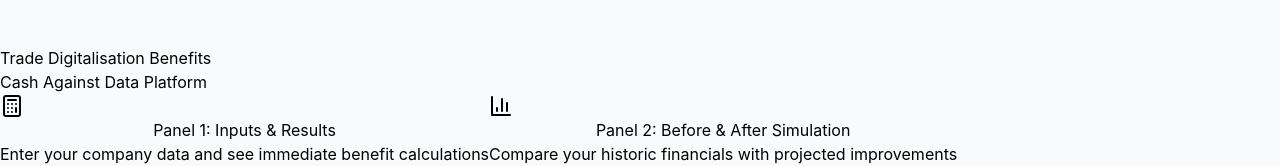
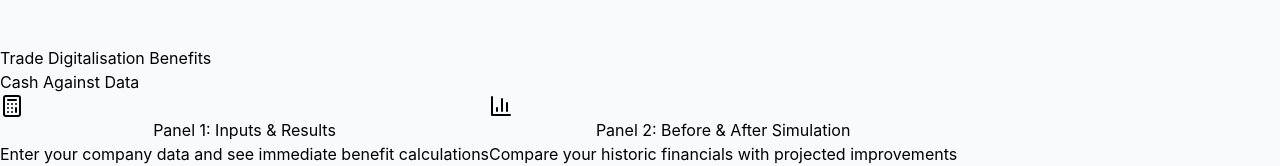
Before and after one commit to tim-1965/newdigitaltradeapp, a React (Vite) app: page / in a window 1280 px wide. Shown: the part 302-468 px from the top of the page. Built offline with nearby package versions, Linux system fonts and the light colour scheme.

Commit message:
Add files via upload

```diff
--- a/src/TradeSimulator.jsx
+++ b/src/TradeSimulator.jsx
@@ -337,7 +337,7 @@ export default function TradeSimulator() {
               />
               <div className="min-w-0">
                 <h1 className="text-base sm:text-2xl font-bold text-gray-900 truncate">Trade Digitalisation Benefits</h1>
-                <p className="text-xs sm:text-sm text-gray-600 mt-0.5 sm:mt-1 hidden sm:block">Cash Against Data Platform</p>
+                <p className="text-xs sm:text-sm text-gray-600 mt-0.5 sm:mt-1 hidden sm:block">Cash Against Data</p>
               </div>
             </div>
             {showSaved && (
```
